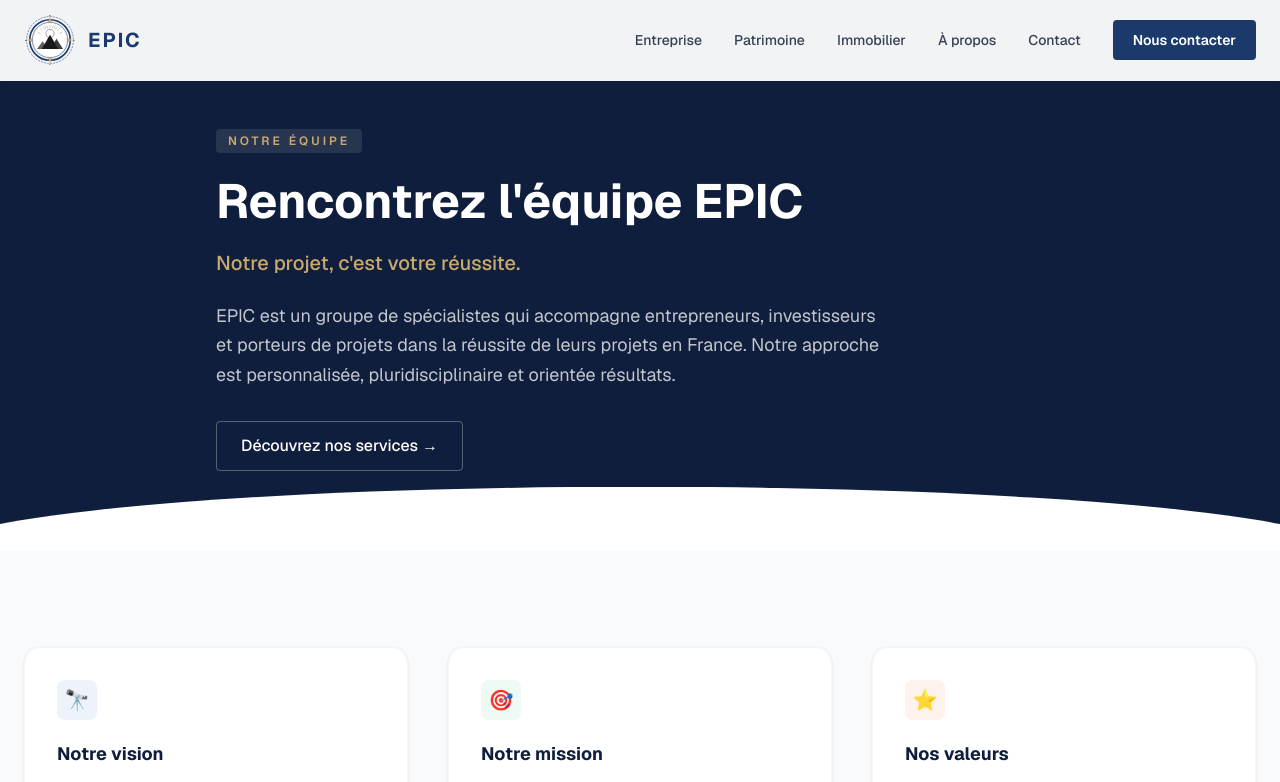
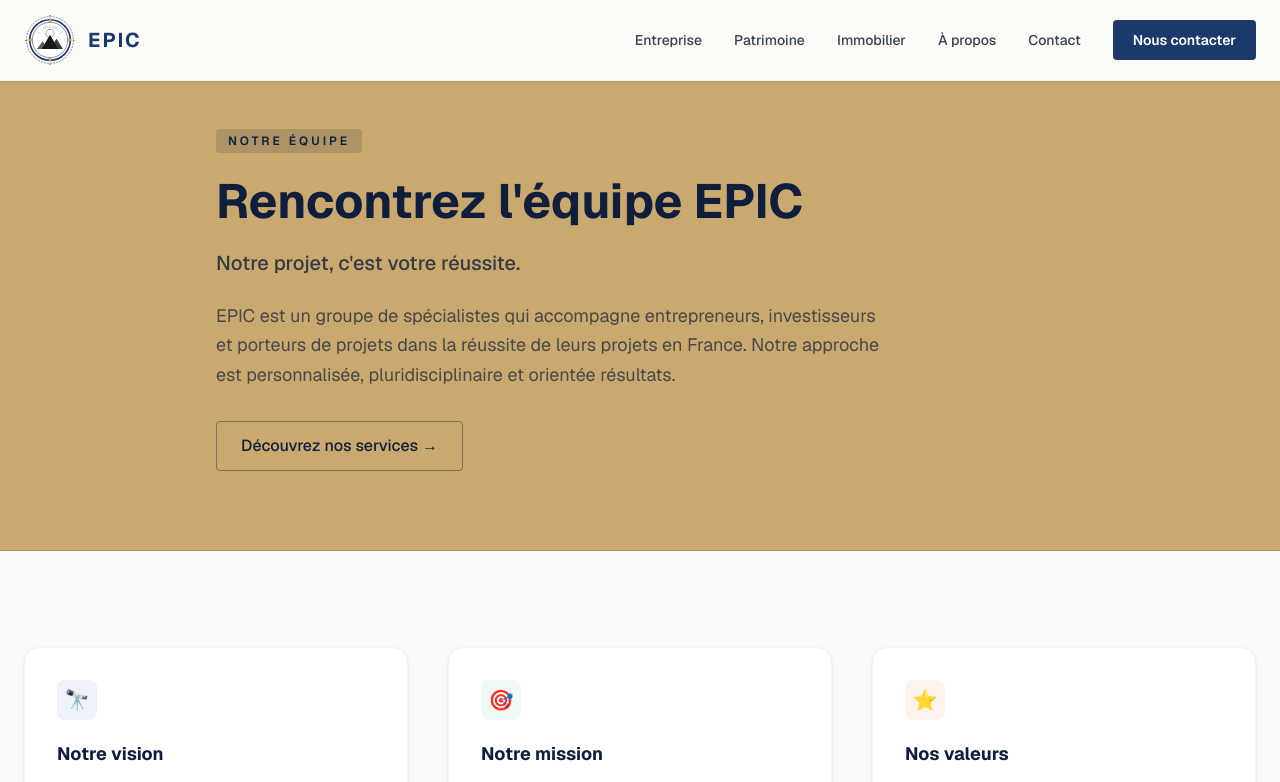
Before and after one commit to marine-png/epic, a Next.js app: page /a-propos in a window 1280 px wide. Shown: the top 782 px of the page. Built offline with nearby package versions, Linux system fonts and the light colour scheme.

Commit message:
feat: app/a-propos/page.tsx

```diff
--- a/app/a-propos/page.tsx
+++ b/app/a-propos/page.tsx
@@ -18,20 +18,21 @@ const valeurs = [
 export default function AProposPage() {
   return (
     <>
-      {/* Hero */}
-      <section className="pt-32 pb-20 bg-[#0f1e3c] text-white relative overflow-hidden">
+      {/* Hero — fond doré, texte navy */}
+      <section className="pt-32 pb-20 relative overflow-hidden" style={{ backgroundColor: '#C9A96E' }}>
         <div className="max-w-4xl mx-auto px-6 relative z-10">
-          <span className="inline-block text-xs font-semibold uppercase tracking-[0.25em] bg-white/10 px-3 py-1 rounded mb-6 text-[#C9A96E]">Notre équipe</span>
-          <h1 className="text-4xl md:text-5xl font-bold mb-6">Rencontrez l&apos;équipe EPIC</h1>
-          <p className="text-xl text-[#C9A96E] font-medium mb-6">Notre projet, c&apos;est votre réussite.</p>
-          <p className="text-lg text-white/75 leading-relaxed max-w-2xl">
+          <span className="inline-block text-xs font-semibold uppercase tracking-[0.25em] bg-[#0f1e3c]/15 px-3 py-1 rounded mb-6 text-[#0f1e3c]">Notre équipe</span>
+          <h1 className="text-4xl md:text-5xl font-bold mb-6 text-[#0f1e3c]">Rencontrez l&apos;équipe EPIC</h1>
+          <p className="text-xl font-medium mb-6 text-[#0f1e3c]/80">Notre projet, c&apos;est votre réussite.</p>
+          <p className="text-lg text-[#0f1e3c]/70 leading-relaxed max-w-2xl">
             EPIC est un groupe de spécialistes qui accompagne entrepreneurs, investisseurs et porteurs de projets dans la réussite de leurs projets en France. Notre approche est personnalisée, pluridisciplinaire et orientée résultats.
           </p>
-          <Link href="/entreprise" className="inline-block mt-8 border border-white/30 text-white font-medium px-6 py-3 rounded hover:bg-white/10 transition-colors">
+          <Link href="/entreprise" className="inline-block mt-8 border border-[#0f1e3c]/40 text-[#0f1e3c] font-medium px-6 py-3 rounded hover:bg-[#0f1e3c]/10 transition-colors">
             Découvrez nos services →
           </Link>
         </div>
-        <div className="absolute bottom-0 left-0 right-0 h-16 bg-white" style={{ clipPath: 'ellipse(55% 100% at 50% 100%)' }} />
+        {/* Séparateur droit — ligne droite */}
+        <div className="absolute bottom-0 left-0 right-0 h-px bg-[#0f1e3c]/15" />
       </section>
 
       {/* Philosophie */}
@@ -64,7 +65,7 @@ export default function AProposPage() {
         </div>
       </section>
 
-      {/* Équipe — Compass interactive */}
+      {/* Équipe — boussole interactive */}
       <section className="py-24 bg-white">
         <div className="max-w-2xl mx-auto px-6">
           <div className="text-center mb-16">
```
